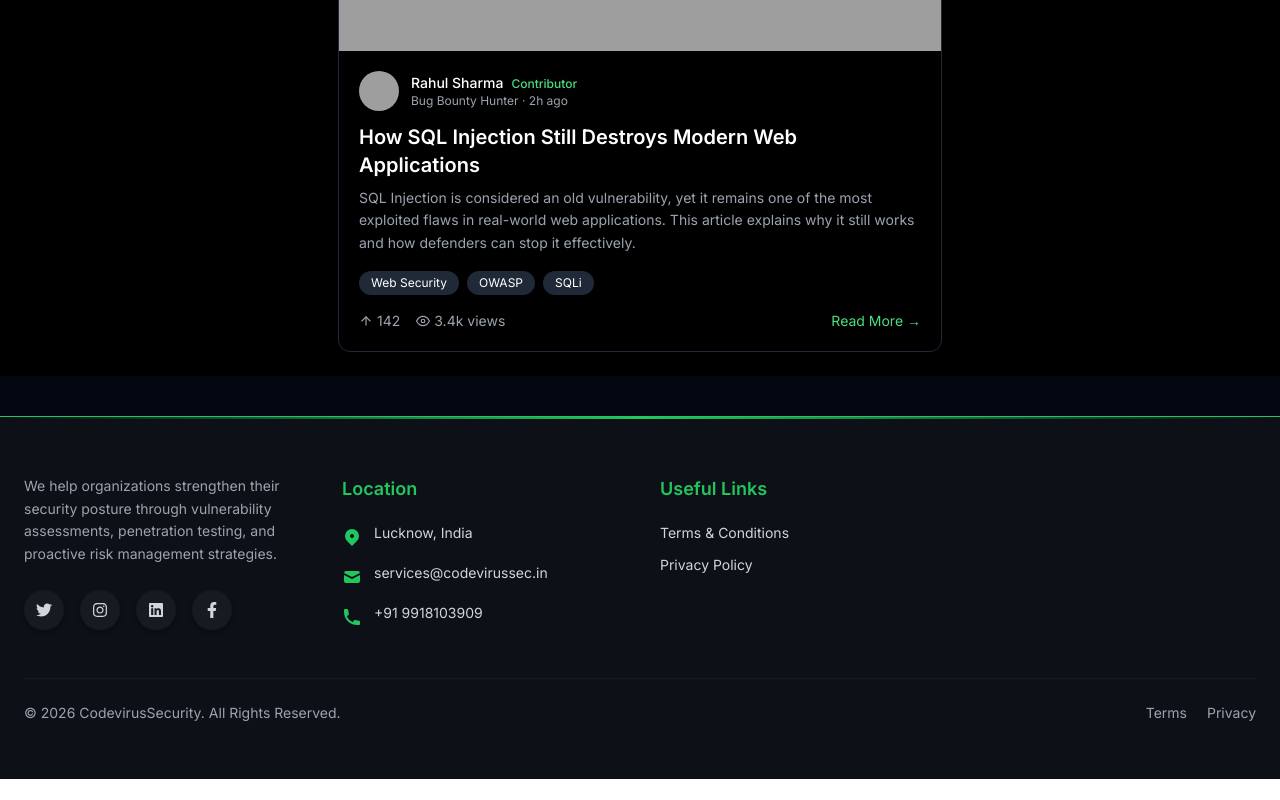
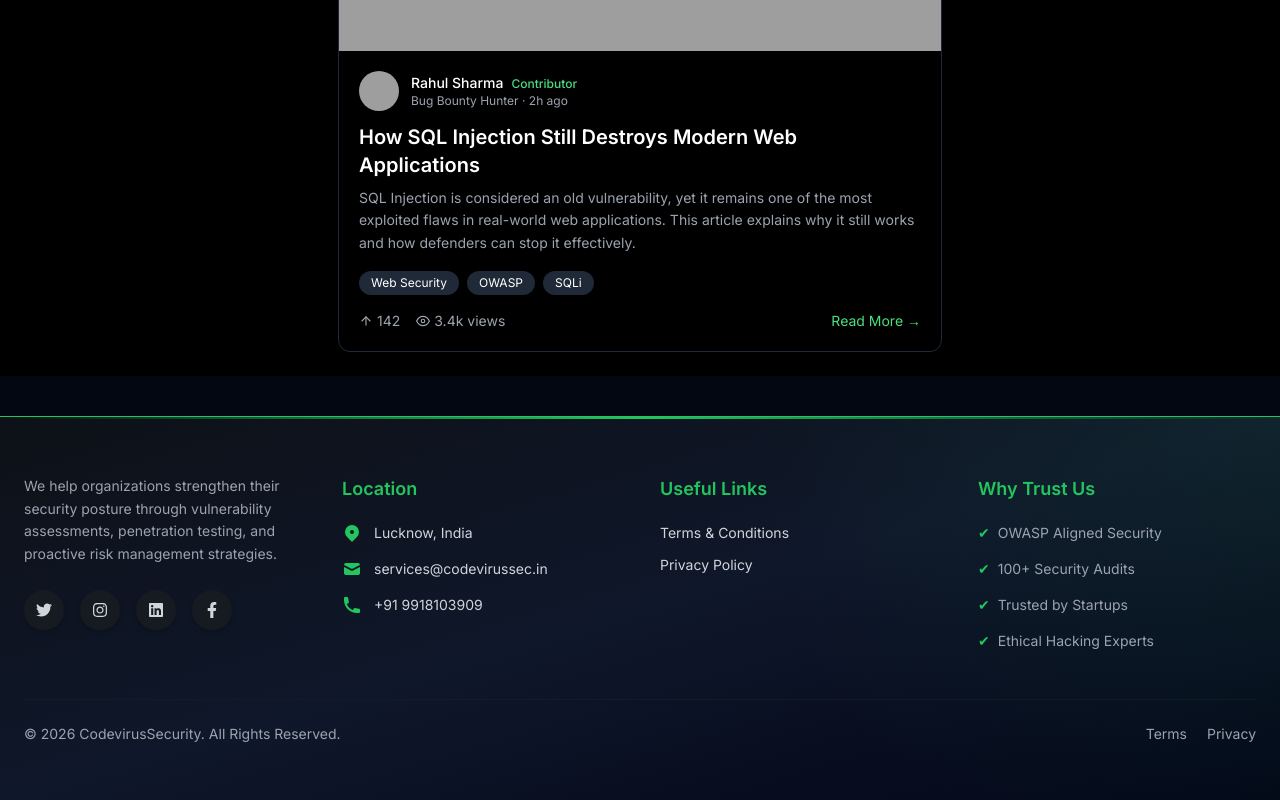
Before and after one commit to Anshika1820/CVS, a React (Vite) app: page / in a window 1280 px wide. Shown: the part 1292-2092 px from the top of the page. Before the commit the page ends 2071 px from the top, so only its background shows below. Built offline with nearby package versions, Linux system fonts and the light colour scheme; grey boxes are pictures that could not be loaded.

Commit message:
Update Footer.jsx

```diff
--- a/src/components/Footer.jsx
+++ b/src/components/Footer.jsx
@@ -1,9 +1,18 @@
-import React, { useState } from 'react';
-import { Link } from 'react-router-dom';
-import { HiLocationMarker, HiMail, HiPhone } from 'react-icons/hi';
-import { FaTwitter, FaInstagram, FaLinkedin, FaFacebookF } from 'react-icons/fa';
-import TnC from '../components/TnC';
-import Privacy from '../components/Privacy';
+import React, { useState } from "react";
+import { Link } from "react-router-dom";
+import {
+  HiLocationMarker,
+  HiMail,
+  HiPhone,
+} from "react-icons/hi";
+import {
+  FaTwitter,
+  FaInstagram,
+  FaLinkedin,
+  FaFacebookF,
+} from "react-icons/fa";
+import TnC from "../components/TnC";
+import Privacy from "../components/Privacy";
 
 const Footer = () => {
   const currentYear = new Date().getFullYear();
@@ -11,17 +20,20 @@ const Footer = () => {
   const [openPrivacy, setOpenPrivacy] = useState(false);
 
   return (
-    <footer className="bg-[#0d1117] text-gray-300 relative">
+    <footer className="relative text-gray-300 bg-gradient-to-br from-[#0d1117] via-[#0f172a] to-[#020617]">
 
-      {/* Top gradient line */}
+      {/* Soft glow background */}
+      <div className="absolute inset-0 bg-[radial-gradient(circle_at_top_right,rgba(34,197,94,0.08),transparent_40%)] pointer-events-none" />
+
+      {/* Top accent line */}
       <div className="h-[2px] bg-gradient-to-r from-transparent via-green-500 to-transparent" />
 
-      <div className="max-w-7xl mx-auto py-14 px-4 sm:px-6">
+      <div className="relative max-w-7xl mx-auto px-4 sm:px-6 py-14">
         <div className="grid grid-cols-1 sm:grid-cols-2 lg:grid-cols-4 gap-10">
 
           {/* Company Info */}
           <div>
-            <p className="text-gray-400 mb-6 text-sm leading-relaxed">
+            <p className="text-gray-400 text-sm leading-relaxed mb-6">
               We help organizations strengthen their security posture through
               vulnerability assessments, penetration testing, and proactive risk
               management strategies.
@@ -52,31 +64,34 @@ const Footer = () => {
 
           {/* Location */}
           <div>
-            <h3 className="text-lg font-semibold mb-5 text-green-500">Location</h3>
+            <h3 className="text-lg font-semibold mb-5 text-green-500">
+              Location
+            </h3>
+
             <div className="space-y-4 text-sm">
               <a
                 href="https://www.google.com/maps/search/?api=1&query=Lucknow,India"
                 target="_blank"
                 rel="noopener noreferrer"
-                className="flex items-start space-x-3 hover:text-green-500 transition"
+                className="flex items-center gap-3 hover:text-green-500 transition"
               >
-                <HiLocationMarker className="text-green-500 text-xl mt-1" />
+                <HiLocationMarker className="text-green-500 text-xl" />
                 <span>Lucknow, India</span>
               </a>
 
               <a
                 href="mailto:services@codevirussec.in"
-                className="flex items-start space-x-3 hover:text-green-500 transition"
+                className="flex items-center gap-3 hover:text-green-500 transition"
               >
-                <HiMail className="text-green-500 text-xl mt-1" />
+                <HiMail className="text-green-500 text-xl" />
                 <span>services@codevirussec.in</span>
               </a>
 
               <a
                 href="tel:+919918103909"
-                className="flex items-start space-x-3 hover:text-green-500 transition"
+                className="flex items-center gap-3 hover:text-green-500 transition"
               >
-                <HiPhone className="text-green-500 text-xl mt-1" />
+                <HiPhone className="text-green-500 text-xl" />
                 <span>+91 9918103909</span>
               </a>
             </div>
@@ -84,33 +99,56 @@ const Footer = () => {
 
           {/* Useful Links */}
           <div>
-            <h3 className="text-lg font-semibold mb-5 text-green-500">Useful Links</h3>
+            <h3 className="text-lg font-semibold mb-5 text-green-500">
+              Useful Links
+            </h3>
+
             <ul className="space-y-3 text-sm">
               <li>
-                <a
-                  href="#"
-                  onClick={(e) => { e.preventDefault(); setOpenTerms(true); }}
-                  className="hover:text-green-500 transition"
+                <span
+                  onClick={() => setOpenTerms(true)}
+                  className="cursor-pointer hover:text-green-500 transition"
                 >
                   Terms & Conditions
-                </a>
+                </span>
               </li>
               <li>
-                <a
-                  href="#"
-                  onClick={(e) => { e.preventDefault(); setOpenPrivacy(true); }}
-                  className="hover:text-green-500 transition"
+                <span
+                  onClick={() => setOpenPrivacy(true)}
+                  className="cursor-pointer hover:text-green-500 transition"
                 >
                   Privacy Policy
-                </a>
+                </span>
               </li>
             </ul>
           </div>
+
+          {/* Trust / Stats (Right Side Fix) */}
+          <div>
+            <h3 className="text-lg font-semibold mb-5 text-green-500">
+              Why Trust Us
+            </h3>
+
+            <ul className="space-y-4 text-sm text-gray-400">
+              <li className="flex items-center gap-2">
+                <span className="text-green-500">✔</span> OWASP Aligned Security
+              </li>
+              <li className="flex items-center gap-2">
+                <span className="text-green-500">✔</span> 100+ Security Audits
+              </li>
+              <li className="flex items-center gap-2">
+                <span className="text-green-500">✔</span> Trusted by Startups
+              </li>
+              <li className="flex items-center gap-2">
+                <span className="text-green-500">✔</span> Ethical Hacking Experts
+              </li>
+            </ul>
+          </div>
+
         </div>
 
         {/* Bottom Bar */}
-        <div className="border-t border-[#161b22] mt-12 pt-6 flex flex-col sm:flex-row
-                        justify-between items-center text-sm text-gray-400 gap-3">
+        <div className="border-t border-[#161b22] mt-12 pt-6 flex flex-col sm:flex-row justify-between items-center text-sm text-gray-400 gap-3">
           <p>© {currentYear} CodevirusSecurity. All Rights Reserved.</p>
 
           <div className="flex space-x-5">
```
